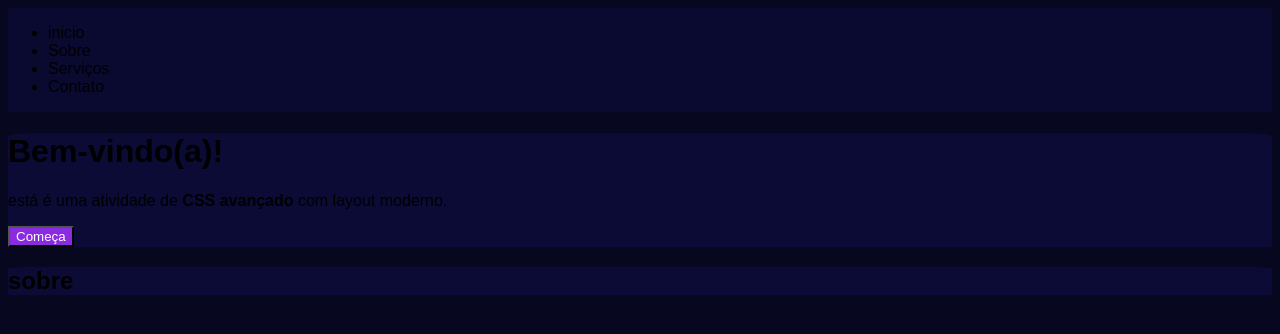
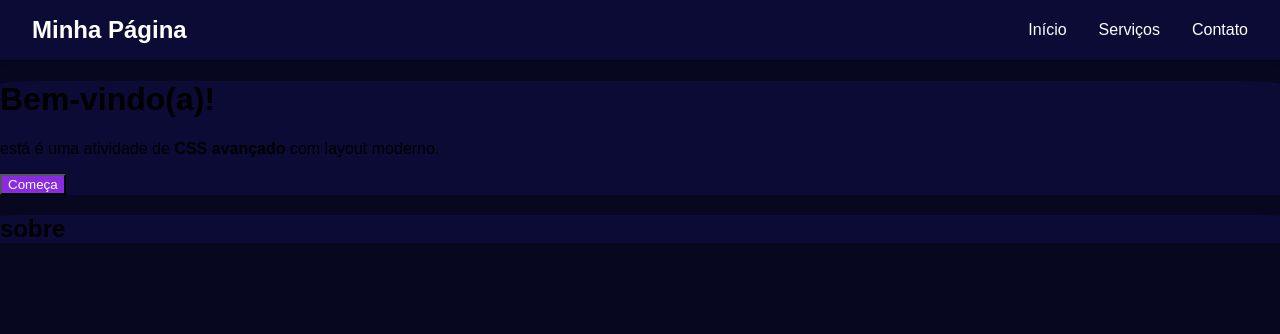
Before and after one commit to levi985/atv-front, a plain HTML site: page index.html in a window 1280 px wide. Drawn offline with Linux system fonts and the light colour scheme.

Commit message:
Implementação da navbar

```diff
--- a/index.html
+++ b/index.html
@@ -8,15 +8,16 @@
 </head>
 <body>
     <header>
-        <nav>
-            <ul>
-                <li>inicio</li>
-                <li>Sobre</li>
-                <li>Serviços</li>
-                <li>Contato</li>
+        <nav class="navbar">
+            <div class="logo">
+                <h2>Minha Página</h2>
+            </div>
+            <ul class="nav-links">
+                <li><a href="#inicio">Início</a></li>
+                <li><a href="#servicos">Serviços</a></li>
+                <li><a href="#contato">Contato</a></li>
             </ul>
         </nav>
-
     </header>
     <div>
         <h1>
--- a/style.css
+++ b/style.css
@@ -2,13 +2,45 @@ body {
     background-color: rgb(7, 7, 32);
     font-family: Arial, Helvetica, sans-serif;
     display: block;
+    margin: 0;
+    padding: 0;
 }
 
-nav {
+/* Estilos da Navbar */
+.navbar {
+    background-color: rgb(11, 11, 54);
+    padding: 1rem 2rem;
     display: flex;
-    border: 1;
-    background-color:rgb(10, 10, 49);
+    justify-content: space-between;
+    align-items: center;
+    box-shadow: 0 2px 5px rgba(0, 0, 0, 0.3);
 }
+
+.logo h2 {
+    color: white;
+    margin: 0;
+    font-size: 1.5rem;
+}
+
+.nav-links {
+    list-style: none;
+    margin: 0;
+    padding: 0;
+    display: flex;
+    gap: 2rem;
+}
+
+.nav-links li a {
+    color: white;
+    text-decoration: none;
+    font-weight: 500;
+    transition: color 0.3s ease;
+}
+
+.nav-links li a:hover {
+    color: #a8a8a8;
+}
+
 
 div{
     background-color: rgb(11, 11, 54);
```
